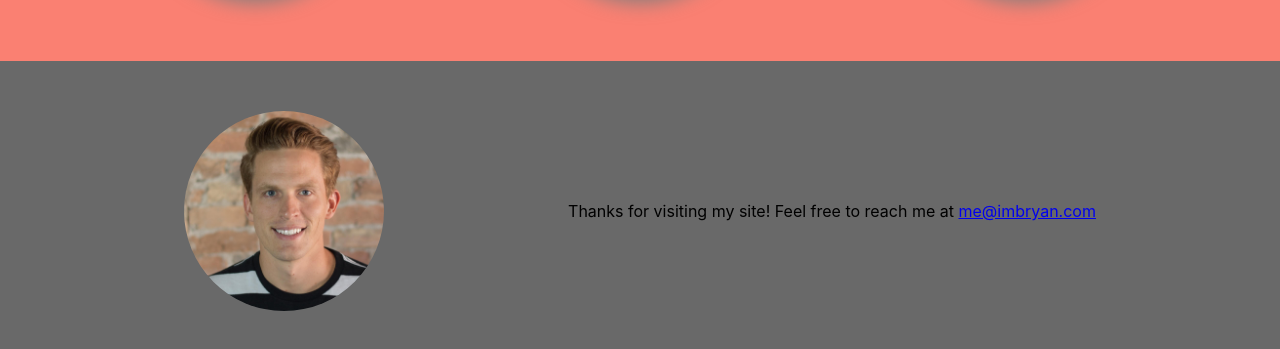
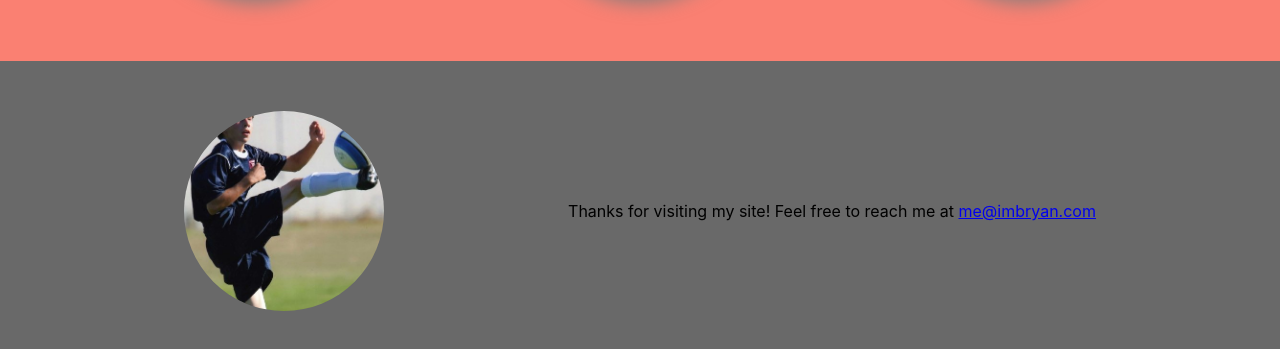
Before and after one commit to trackman84015/ut-project-two, a plain HTML site: page index.html in a window 1280 px wide. Shown: the part 867-1216 px from the top of the page. Drawn offline with Linux system fonts and the light colour scheme.

Commit message:
Add files via upload

```diff
--- a/index.html
+++ b/index.html
@@ -26,7 +26,7 @@
   </section>
   <footer class="footer">
     <div class="profile-img">
-      <img src="./yo_boy.JPG" alt="bryan smith">
+      <img src="./soccer-1.JPG" alt="bryan smith">
     </div>
     <div class="about-me">
       <p>Thanks for visiting my site! Feel free to reach me at <a href="mailto:me@imbryan.com">me@imbryan.com</a></p>
```
Also changed, not shown: Soccer-1.jpg (added).
